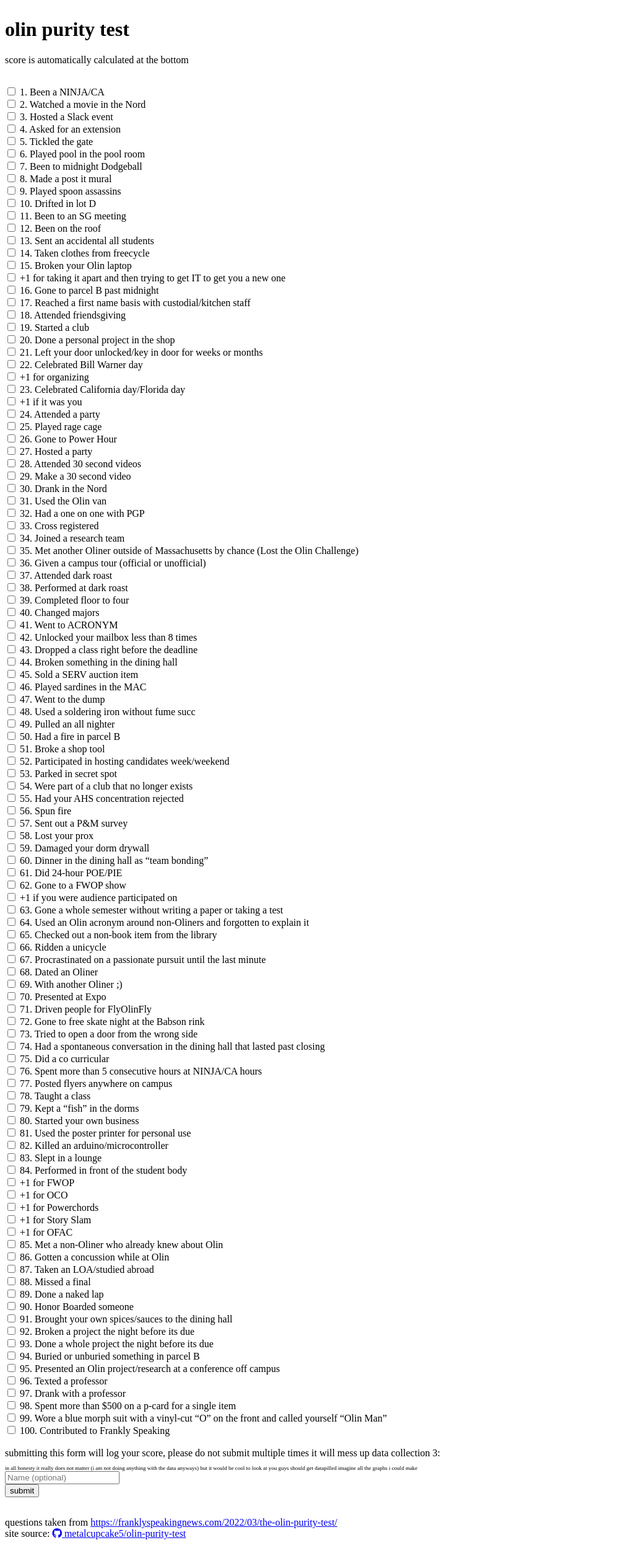
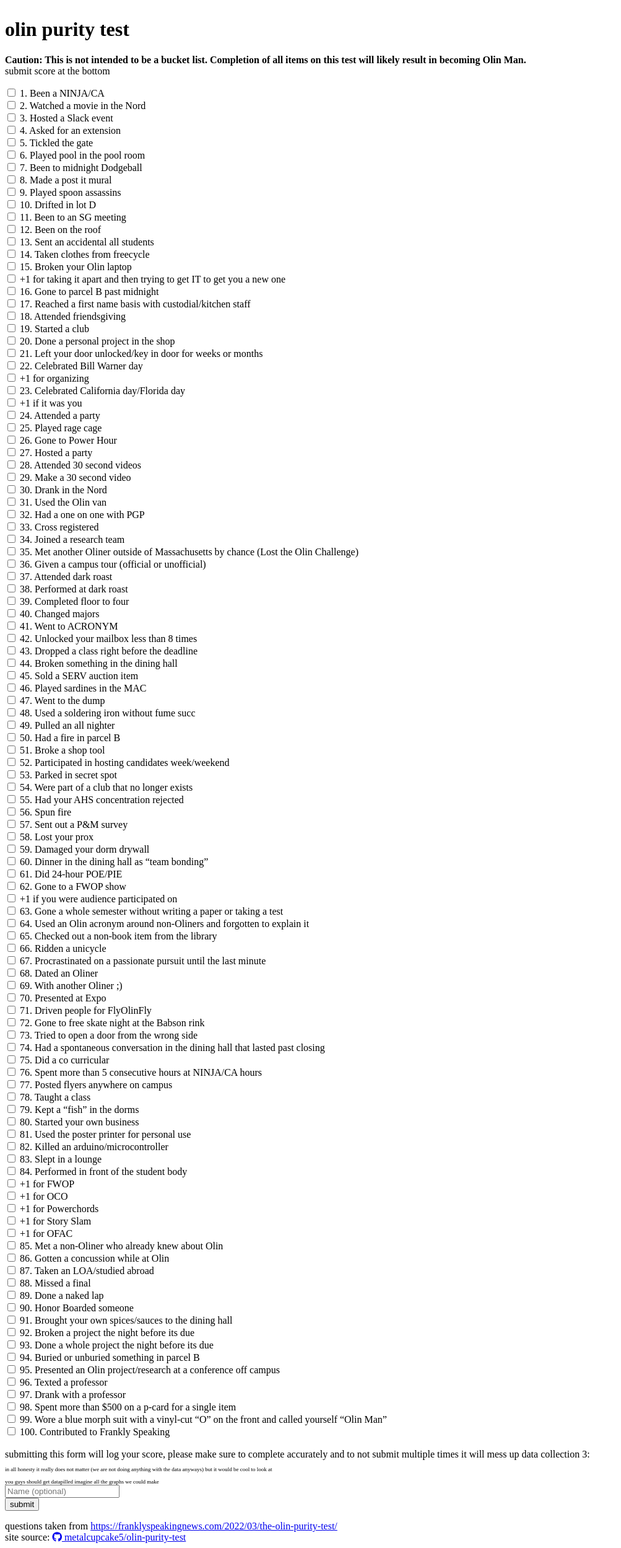
Before and after one commit to metalcupcake5/olin-purity-test, a SvelteKit app: page / in a window 1280 px wide. Shown: the whole page at 62% size, without its empty margins (0-1003 px from the left). Built offline with nearby package versions, Linux system fonts and the light colour scheme; no server answers.

Commit message:
add disclaimer, update other stuff

```diff
--- a/src/routes/+page.svelte
+++ b/src/routes/+page.svelte
@@ -7,10 +7,11 @@
 
 {#if form?.success}
 	<div style="outline: solid 2px;">
-		<h1>your score is {form.score}</h1>
+		<h1>your score is {form.score}/{questions.length}</h1>
 		<span>
-			your score has been logged<br />please do not submit multiple times it will mess up data
-			collection 3:
+			your score has been logged
+			<br />
+			please do not submit multiple times it will mess up data collection 3:
 		</span>
 	</div>
 {/if}
@@ -21,11 +22,16 @@
 	<meta property="og:description" content="yeah" />
 </svelte:head>
 
-<div style="display: flex;flex-direction: column;gap: 2em;">
+<div style="display: flex;flex-direction: column;gap: 1em;">
 	<!-- yeah im too lazy to use style tags what about it -->
 	<div>
 		<h1>olin purity test</h1>
-		<span>score is automatically calculated at the bottom</span>
+		<strong>
+			Caution: This is not intended to be a bucket list. Completion of all items on this test will
+			likely result in becoming Olin Man.
+		</strong>
+		<br />
+		<span>submit score at the bottom</span>
 	</div>
 	<form method="POST">
 		{#each questions as question, i}
@@ -37,15 +43,16 @@
 		{/each}
 		<br />
 
-		<!-- <input type="text" name="name" placeholder="Name(optional)" /> -->
 		<span>
-			submitting this form will log your score, please do not submit multiple times it will mess up
-			data collection 3:
+			submitting this form will log your score, please make sure to complete accurately and to not
+			submit multiple times it will mess up data collection 3:
 		</span>
 		<br />
 		<sub style="font-size:xx-small">
-			in all honesty it really does not matter (i am not doing anything with the data anyways) but
-			it would be cool to look at you guys should get datapilled imagine all the graphs i could make
+			in all honesty it really does not matter (we are not doing anything with the data anyways) but
+			it would be cool to look at
+			<br />
+			you guys should get datapilled imagine all the graphs we could make
 		</sub>
 		<br />
 		<input type="text" name="name" placeholder="Name (optional)" />
```
